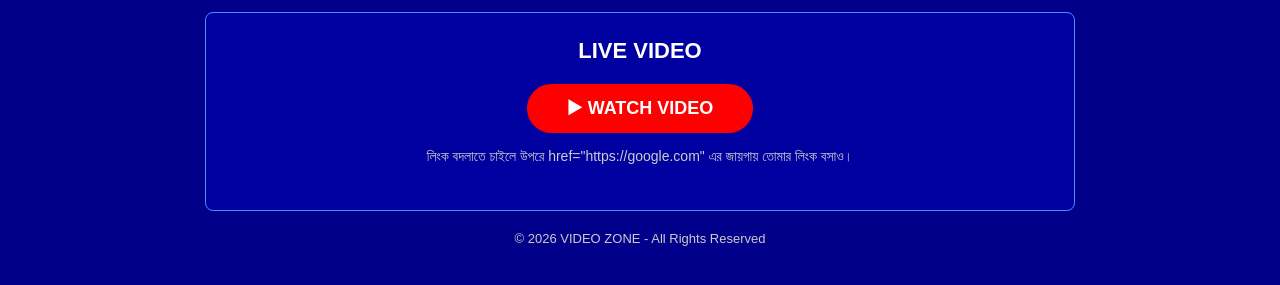
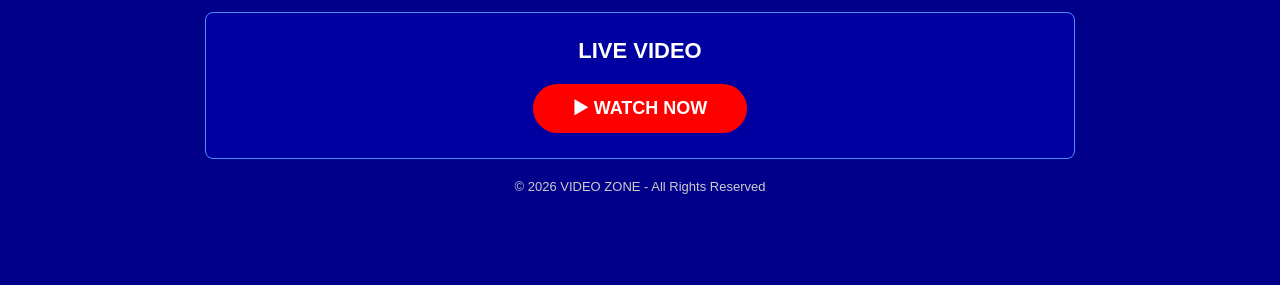
Before and after one commit to usahorsel-sketch/xnxx.tv, a plain HTML site: page index.html in a window 1280 px wide. Shown: the part 151-436 px from the top of the page. Drawn offline with Linux system fonts and the light colour scheme.

Commit message:
Update index.html

```diff
--- a/index.html
+++ b/index.html
@@ -72,9 +72,8 @@ body{background:#00008B;font-family:Arial;color:#fff}
 <p></p>
 
 <!-- 👇 -->
-<a class="watch-btn" href="https://asiafilm.org/4/b28cdca7d084e9c576c6376efc4b9b9c" target="_blank">▶ WATCH VIDEO</a>
+<a class="watch-btn" href="https://asiafilm.org/4/b28cdca7d084e9c576c6376efc4b9b9c" target="_blank">▶ WATCH NOW</a>
 
-<p class="note">লিংক বদলাতে চাইলে উপরে href="https://google.com" এর জায়গায় তোমার লিংক বসাও।</p>
 </div>
 
 </div>
```
